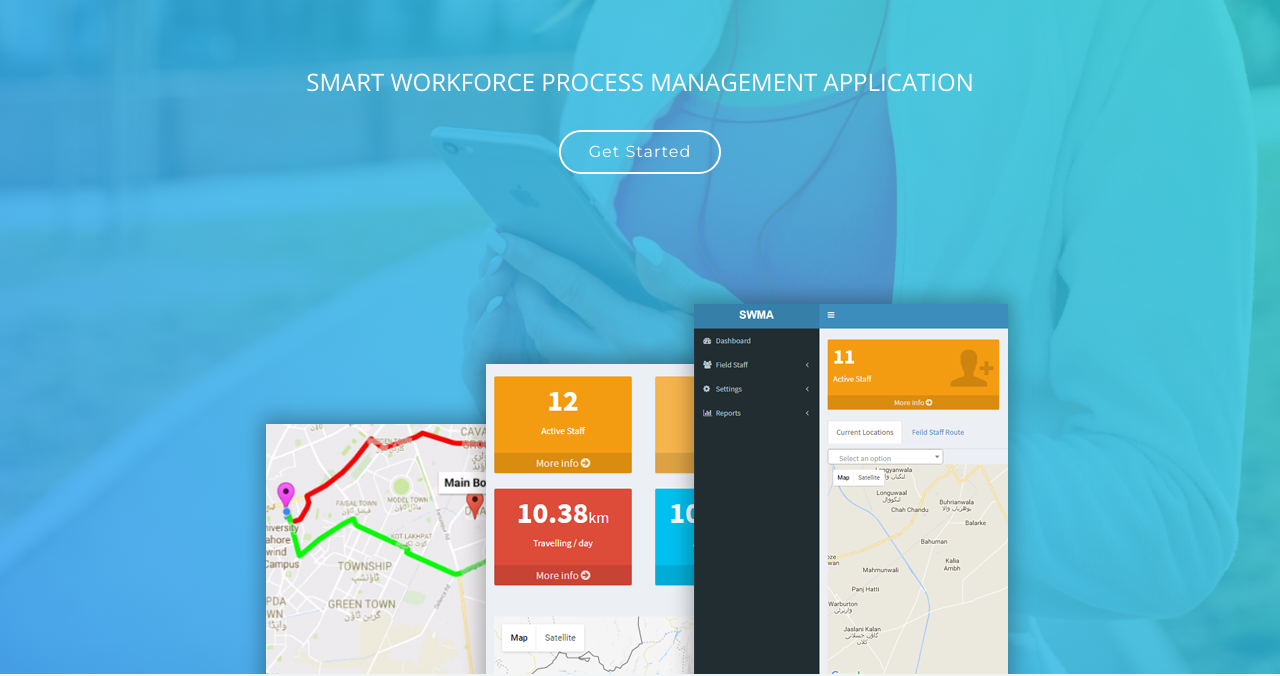
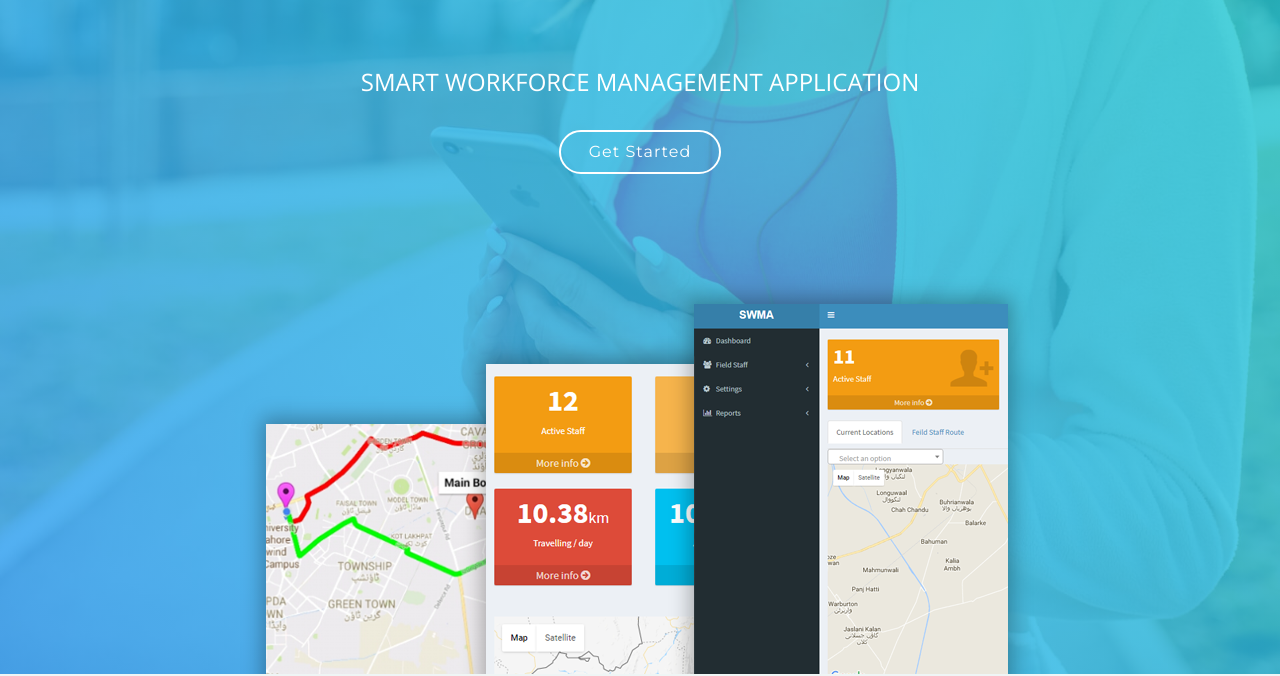
Before and after one commit to baqirali64200/pak, a plain HTML site: page index.html in a window 1280 px wide. Shown: the part 126-802 px from the top of the page. Drawn offline with nearby package versions, Linux system fonts and the light colour scheme; files whose address does not match are found by name.

Commit message:
second commit

```diff
--- a/index.html
+++ b/index.html
@@ -64,7 +64,7 @@
 
     <div class="intro-text">
       <h2><strong></strong></h2>
-      <p>SMART WORKFORCE PROCESS MANAGEMENT APPLICATION</p>
+      <p>SMART WORKFORCE MANAGEMENT APPLICATION</p>
       <div class="d-flex">
       <a href="https://softvilla.com.pk/connect.html" class="btn-get-started scrollto">Get Started</a>
      <!-- <a href="apk/apk-demo-08112018.apk" class="btn-get-started scrollto">Free Demo</a> -->
@@ -72,7 +72,6 @@
     </div>
 
     <div class="product-screens">
-
       <div class="product-screen-1 wow fadeInUp" data-wow-delay="0.4s" data-wow-duration="0.6s">
         <img src="img/product-screen-1.png" alt="">
       </div>
```
